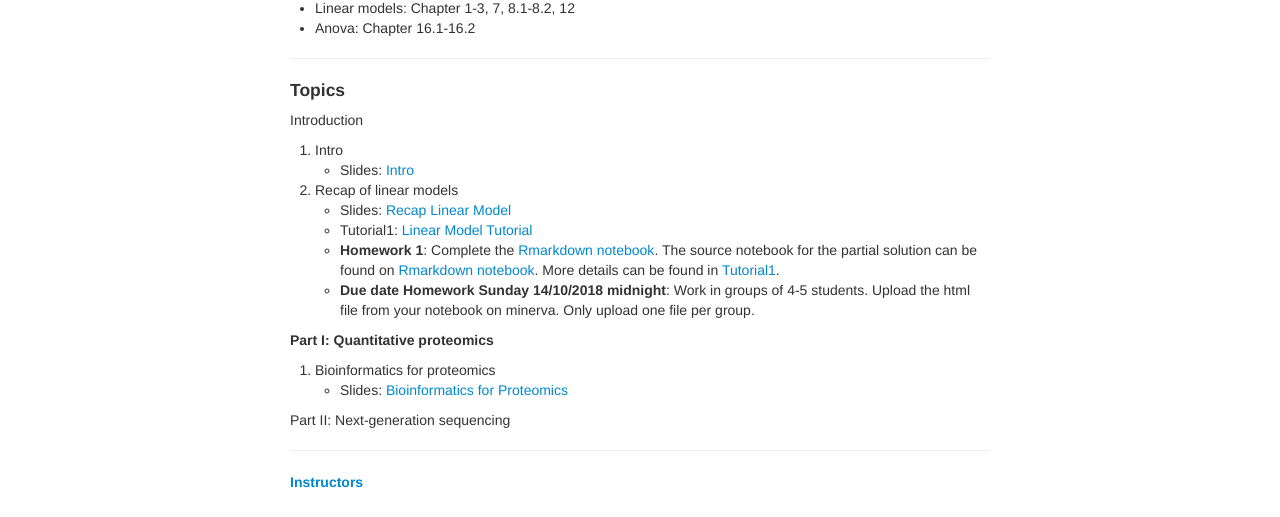
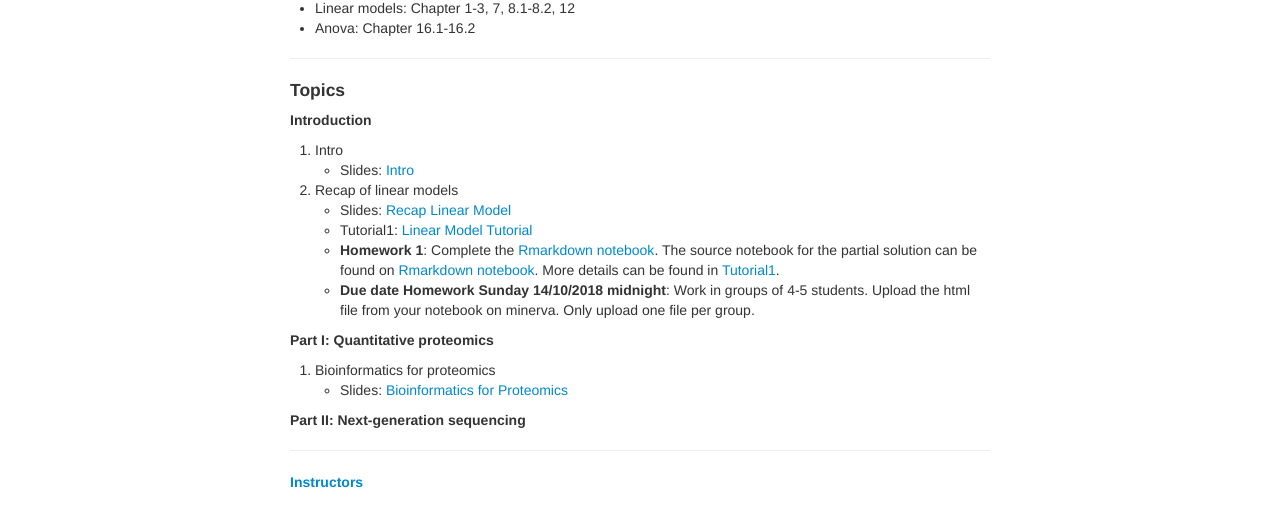
Before and after one commit to statOmics/statisticalGenomicsCourse2018, a Jekyll site: the page built from index.md, in a window 1280 px wide. Shown: the part 883-1400 px from the top of the page. Built offline with Jekyll 4.4.1, drawn with Linux system fonts in a browser that asks for light colours.

Commit message:
homework1

```diff
--- a/index.md
+++ b/index.md
@@ -32,7 +32,7 @@
 
 #### Topics
 
-Introduction
+**Introduction**
 
   1. Intro
   - Slides: [Intro](assets/intro.pdf)
@@ -47,7 +47,7 @@
   1. Bioinformatics for proteomics
   - Slides: [Bioinformatics for Proteomics](assets/martens_proteomics_bioinformatics_20171001.pdf)
 
-Part II: Next-generation sequencing
+**Part II: Next-generation sequencing**
 
 ---
 
```
Also changed, not shown: 1 other file.
